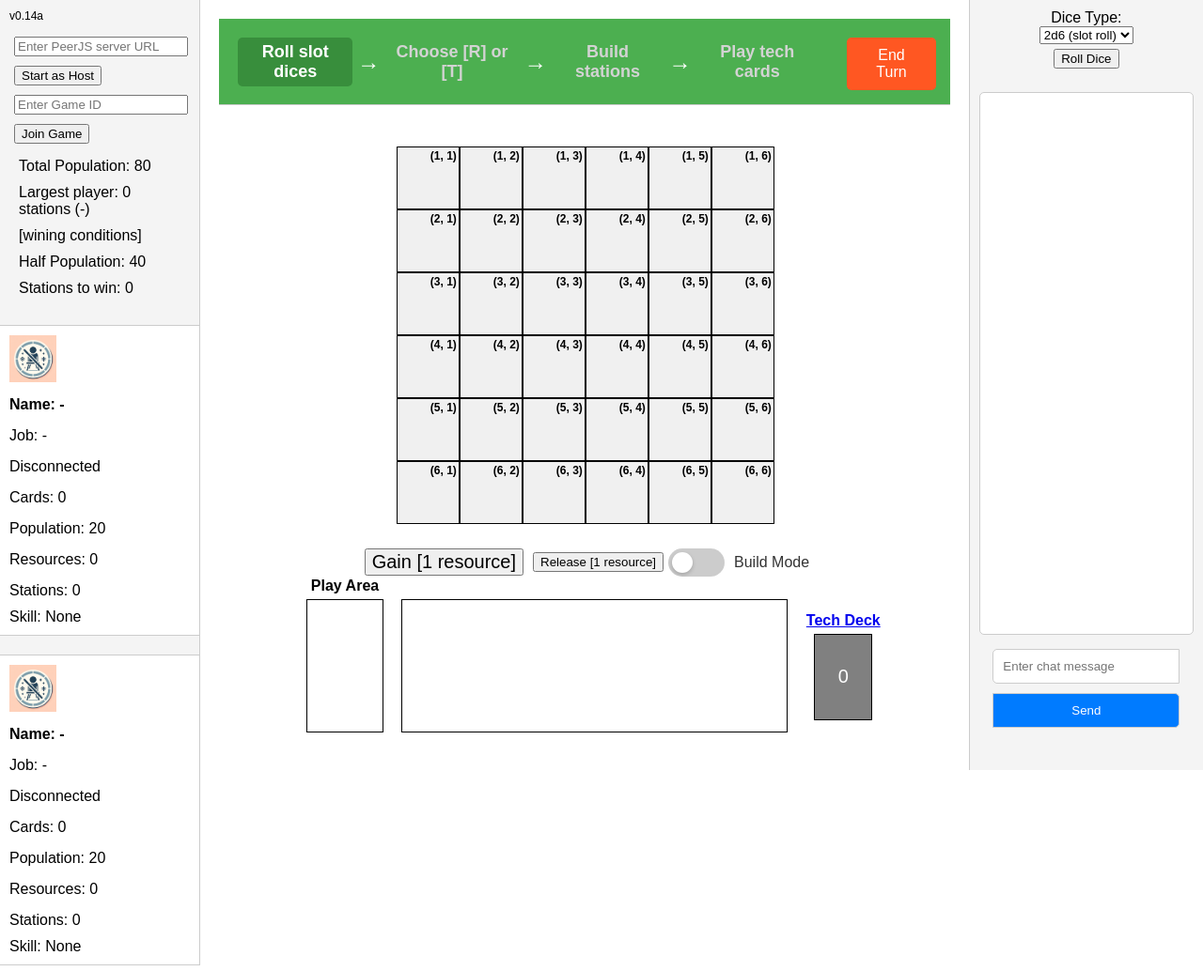
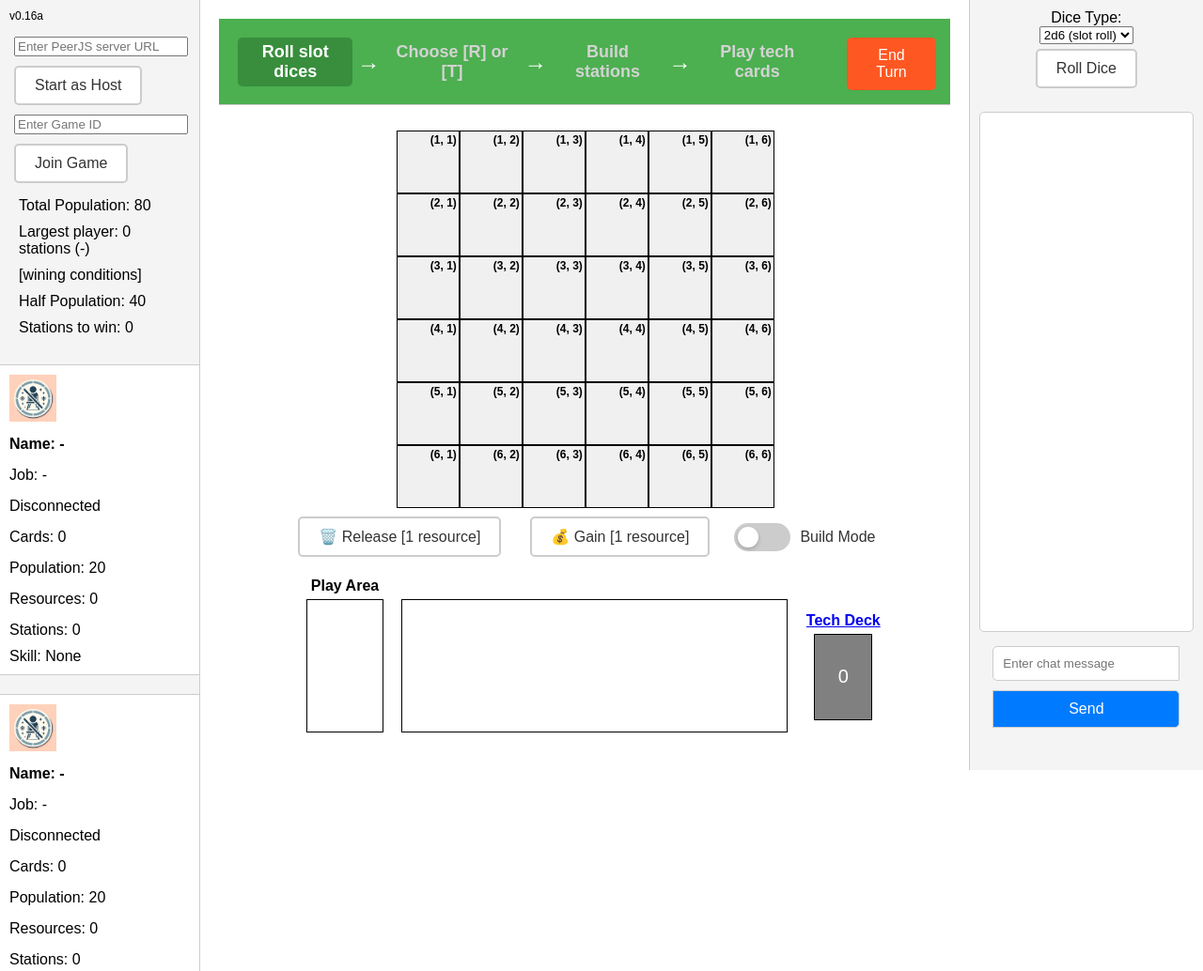
Before and after one commit to kasamachenkaow/colowar-board-game, a plain HTML site: page index.html in a window 1280 px wide. Shown: the top 1034 px of the page at 94% size. Drawn offline with nearby package versions, Linux system fonts and the light colour scheme.

Commit message:
feat(UI): modernize resource buttons

```diff
--- /dev/null
+++ b/css/button.css
@@ -0,0 +1,20 @@
+button {
+    padding: 10px 20px;
+    font-size: 16px;
+    color: #333;
+    background-color: #fff;
+    border: 2px solid #ccc;
+    border-radius: 5px;
+    cursor: pointer;
+    transition: all 0.3s ease;
+}
+
+button:hover {
+    border-color: #888;
+    background-color: #eee;
+}
+
+button:focus {
+    outline: none;
+    border-color: #555;
+}
--- a/index.html
+++ b/index.html
@@ -344,11 +344,10 @@
         }
         #resource-container {
             display: flex;
-            justify-content: center;
+            justify-content: space-evenly;
             align-items: center;
-        }
-        #resource-container > .gain-resource-button {
-            font-size: 20px;
+            margin-bottom: 20px;
+            width: 85%;
         }
         .tech-deck-container {
             display: flex;
@@ -479,7 +478,8 @@
             margin-bottom: 10px;
         }
     </style>
-    <link rel="stylesheet" href="toggle.css">
+    <link rel="stylesheet" href="css/toggle.css">
+    <link rel="stylesheet" href="css/button.css">
 </head>
 <body>
     <div id="game-container">
@@ -593,8 +593,8 @@
                 <div id="board"></div>
             </div>
             <div id="resource-container">
-                <button class="gain-resource-button" onclick="increaseResource()">Gain [1 resource]</button>
-                <button class="release-resource-button" onclick="decreaseResource()">Release [1 resource]</button>
+                <button class="release-resource-button" onclick="decreaseResource()">🗑️ Release [1 resource]</button>
+                <button class="gain-resource-button" onclick="increaseResource()">💰 Gain [1 resource]</button>
                 <div class="toggle-container">
                     <div class="toggle-switch" onclick="toggleMode(this)"></div>
                     <span class="toggle-text">Build Mode</span>
--- a/version.js
+++ b/version.js
@@ -1 +1 @@
-const version = '0.14a';
+const version = '0.16a';
```
Also changed, not shown: css/toggle.css (renamed from toggle.css).
